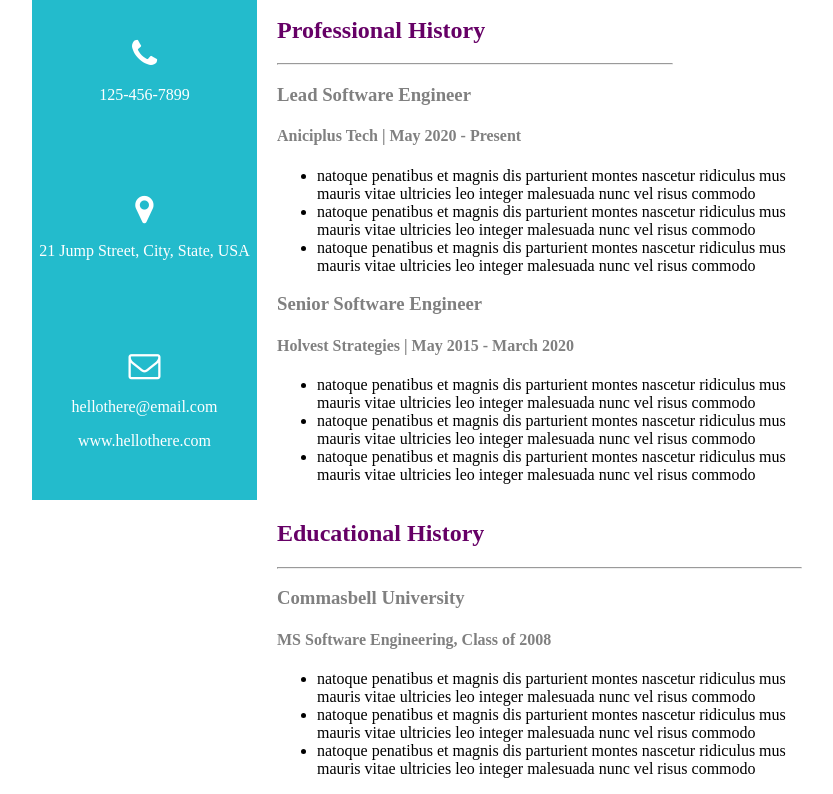
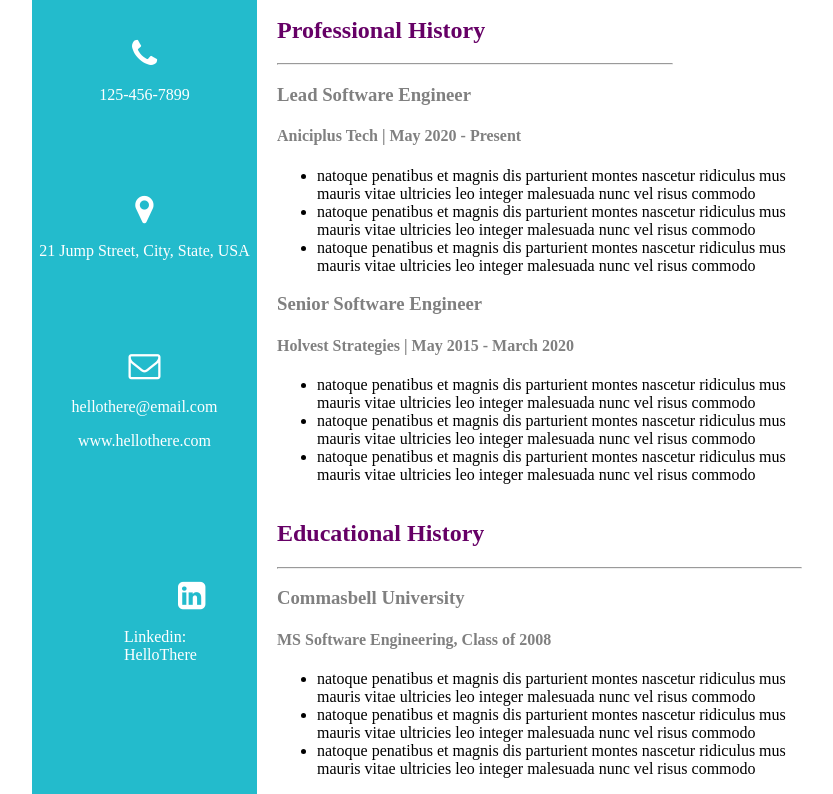
Before and after one commit to JamieCaudle/ACA_web101_Jamie_Caudle, a plain HTML site: page Resume/resume.html in a window 1280 px wide. Shown: the part 450-1244 px from the top of the page, without its empty margins (233-1066 px from the left). Drawn offline with Linux system fonts and the light colour scheme.

Commit message:
almost final project

```diff
--- a/Resume/resume-style.css
+++ b/Resume/resume-style.css
@@ -44,7 +44,7 @@ body {
   grid-row-start: 4;
   grid-column-start: 1;
   padding-left: 47px;
-  background-color: black;
+  background-color:#23bbcc ;
 }
 
 .row-three-column-two {
@@ -108,11 +108,11 @@ img {
 }
 
 .contact-info-heading {
-    color: white;
+  color: white;
 }
 
 .contact-color-change {
-    color: white;
+  color: white;
 }
 
 .under-contact {
--- a/Resume/resume.html
+++ b/Resume/resume.html
@@ -33,18 +33,12 @@
         <p class="contact-color-change">125-456-7899</p>
       </section>
 
-
-
-
       <section>
         <span style="color: white;">
           <i class="fa fa-2x fa-map-marker logo-adress" aria-hidden="true"></i
         ></span>
         <p class="contact-color-change">21 Jump Street, City, State, USA</p>
       </section>
-
-
-
 
       <section>
         <span style="color: white;">
@@ -53,22 +47,18 @@
         <p class="contact-color-change">hellothere@email.com</p>
         <p class="contact-color-change">www.hellothere.com</p>
       </section>
+    </section>
 
 
-
-
+    <section class="row-four-column-one">
+      <span style="color: white;">
+         <i class="fa fa-2x fa-linkedin-square linkedin-logo" aria-hidden="true"></i>
+        </span>
+            <p class="under-linkedin-logo contact-color-change">
+              Linkedin: HelloThere
+            </p>
     </section>
 
-    <section class="row-four-coulumn-one">
-
-<span style="color: white;"> <i class="fa fa-2x fa-linkedin-square linkedin-logo" aria-hidden="true"></i> </span>
-
-
-
-      <p class="under-linkedin-logo contact-color-change">
-        Linkedin: HelloThere
-      </p>
-    </section>
 
     <section class="row-one-column-two">
       <h1 class="name">
```
